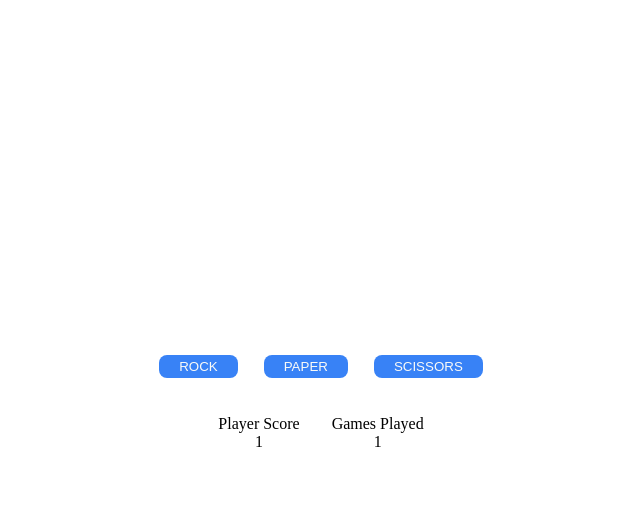
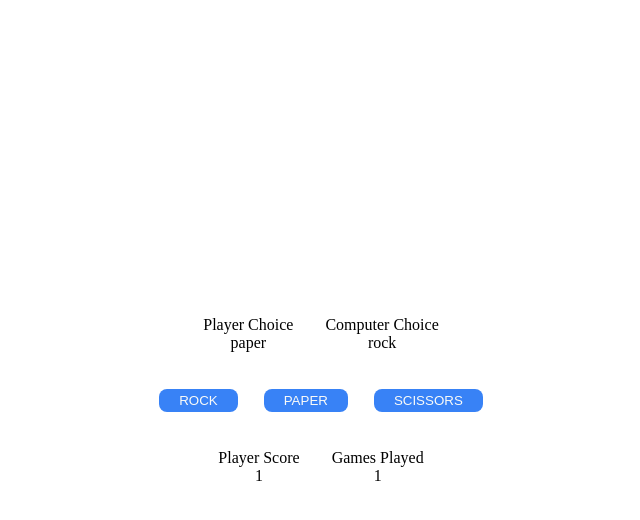
Before and after one commit to Sauronsson/rock-paper-scissors, a plain HTML site: page index.html in a window 1280 px wide. Both pictures are taken after a click on the element "ROCK PAPER SCISSORS". Shown: the whole page, without its empty margins (319-959 px from the left). Drawn offline with Linux system fonts and the light colour scheme.

Commit message:
added gui for player and computer choice

```diff
--- a/index.html
+++ b/index.html
@@ -8,6 +8,16 @@
     <link rel="stylesheet" href="./style.css">
 </head>
 <body>
+    <div class="game">
+        <div class="player">
+            <span>Player Choice</span>
+            <span id="playerChoice">None</span>
+        </div>
+        <div class="computer">
+            <span>Computer Choice</span>
+            <span id="computerChoice">None</span>
+        </div>
+    </div>
     <div class="actions">
         <button id="rock">ROCK</button>
         <button id="paper">PAPER</button>
--- a/rock-paper-scissors.js
+++ b/rock-paper-scissors.js
@@ -49,7 +49,7 @@ function playRound(playerChoice){
 
     if(playerChoice == computerChoice)
     {
-        return result
+        return {result, playerChoice, computerChoice}
     }
 
     let win = false
@@ -77,11 +77,13 @@ function playRound(playerChoice){
 
     if(win)
     {
-        return 1
+        result = 1
+        return {result, playerChoice, computerChoice}
     }
     else
     {
-        return -1
+        result = -1
+        return {result, playerChoice, computerChoice}
     }
 }
 
@@ -97,7 +99,12 @@ div.addEventListener("click", (event) => {
         gamesPlayed = document.querySelector("#gamesPlayed")
         gamesPlayed.textContent = Number(gamesPlayed.textContent) + 1
         playerScore = document.querySelector("#playerScore")
-        playerScore.textContent = Number(playerScore.textContent) + result
+        playerScore.textContent = Number(playerScore.textContent) + result.result
+        playerChoice = document.querySelector("#playerChoice")
+        playerChoice.textContent = result.playerChoice
+        computerChoice = document.querySelector("#computerChoice")
+        computerChoice.textContent = result.computerChoice
+
     }
 })
 
--- a/style.css
+++ b/style.css
@@ -47,3 +47,24 @@ button {
     flex-direction: column;
     align-items: center;
 }
+
+.game {
+    display: flex;
+    margin-bottom: 2em;
+    gap: 2em
+
+}
+
+.player {
+    display:flex;
+    flex-direction:column;
+    align-items: center;
+    border: 1px;
+    border-color: black;
+}
+
+.computer {
+    display: flex;
+    flex-direction: column;
+    align-items: center;
+}
```
